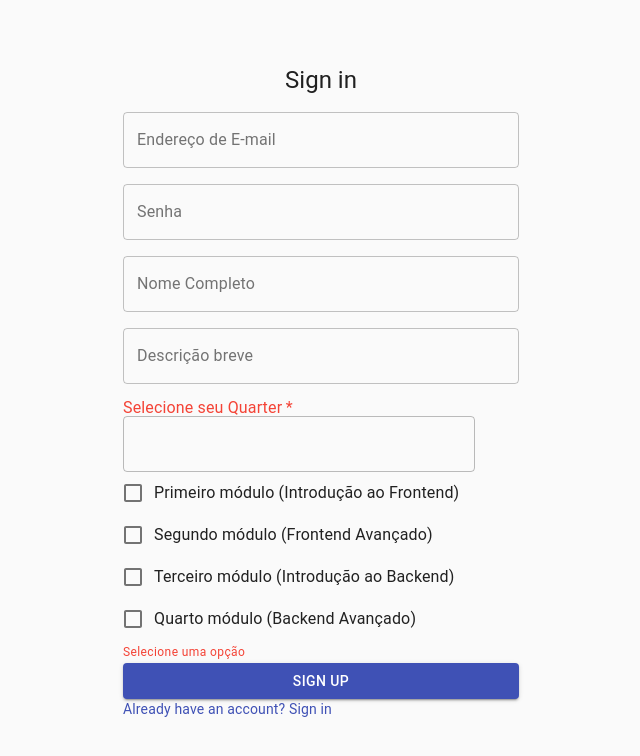
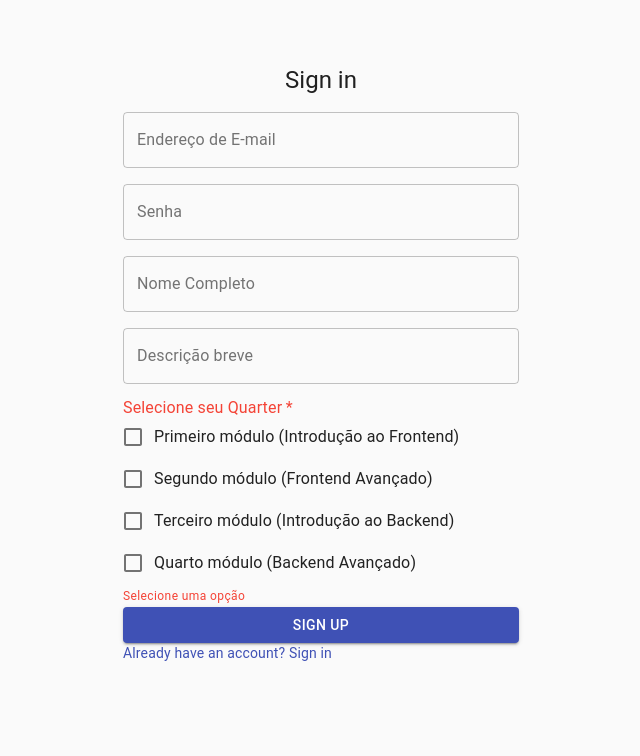
Before and after one commit to how-dev/kenziehub, a React (Create React App) app: page / in a window 1280 px wide. Shown: the top 756 px of the page, without its empty margins (319-959 px from the left). Built offline with nearby package versions, Linux system fonts and the light colour scheme.

Commit message:
corrigido bug no form

```diff
--- a/src/App.js
+++ b/src/App.js
@@ -1,7 +1,7 @@
 import "./App.css";
-import FormInput from "./components/form/index";
+import SignUp from "./pages/signUp/index";
 const App = () => {
-  return <FormInput />;
+  return <SignUp />;
 };
 
 export default App;
--- a/src/components/form/index.js
+++ b/src/components/form/formSignUp/index.js
@@ -10,7 +10,7 @@ import { makeStyles } from "@material-ui/core/styles";
 import Container from "@material-ui/core/Container";
 import { yupResolver } from "@hookform/resolvers/yup";
 import { useForm } from "react-hook-form";
-import { FormData, theme, schema_Signup } from "../../helper";
+import { FormData, theme, schema_Signup } from "../../../helper";
 import { useState } from "react";
 import FormLabel from "@material-ui/core/FormLabel";
 import FormGroup from "@material-ui/core/FormGroup";
@@ -58,6 +58,7 @@ export default function SignUp() {
   });
 
   const handleSignUp = async (data) => {
+    data.module = moduleValue;
     //colocar thunk para passar o objeto do form
   };
 
@@ -128,19 +129,11 @@ export default function SignUp() {
             <Grid item xs={12}>
               <FormControl required error={error} component="fieldset">
                 <FormLabel component="legend">Selecione seu Quarter</FormLabel>
-                <TextField
-                  variant="outlined"
-                  //required
-                  disabled={true}
-                  id="module"
-                  value={moduleValue}
-                  inputRef={register}
-                  name="module"
-                />
                 <FormGroup>
                   <FormControlLabel
                     control={
                       <Checkbox
+                        id="module"
                         checked={moduleOne}
                         onChange={handleChange}
                         name="moduleOne"
@@ -152,6 +145,7 @@ export default function SignUp() {
                   <FormControlLabel
                     control={
                       <Checkbox
+                        id="module"
                         checked={moduleTwo}
                         onChange={handleChange}
                         name="moduleTwo"
@@ -163,6 +157,7 @@ export default function SignUp() {
                   <FormControlLabel
                     control={
                       <Checkbox
+                        id="module"
                         checked={moduleThree}
                         onChange={handleChange}
                         name="moduleThree"
@@ -174,6 +169,7 @@ export default function SignUp() {
                   <FormControlLabel
                     control={
                       <Checkbox
+                        id="module"
                         checked={moduleFour}
                         onChange={handleChange}
                         name="moduleFour"
@@ -187,6 +183,7 @@ export default function SignUp() {
               </FormControl>
             </Grid>
           </Grid>
+
           <Button type="submit" fullWidth variant="contained" color="primary">
             Sign Up
           </Button>
--- a/src/pages/signUp/index.js
+++ b/src/pages/signUp/index.js
@@ -0,0 +1,7 @@
+import FormSignUp from "../../components/form/formSignUp/index";
+
+const SignUp = () => {
+  return <FormSignUp />;
+};
+
+export default SignUp;
```
Also changed, not shown: src/components/form/formSignUp/style.css (renamed from src/components/form/style.css), 1 other file (tests, documents, lock files or other folders).
